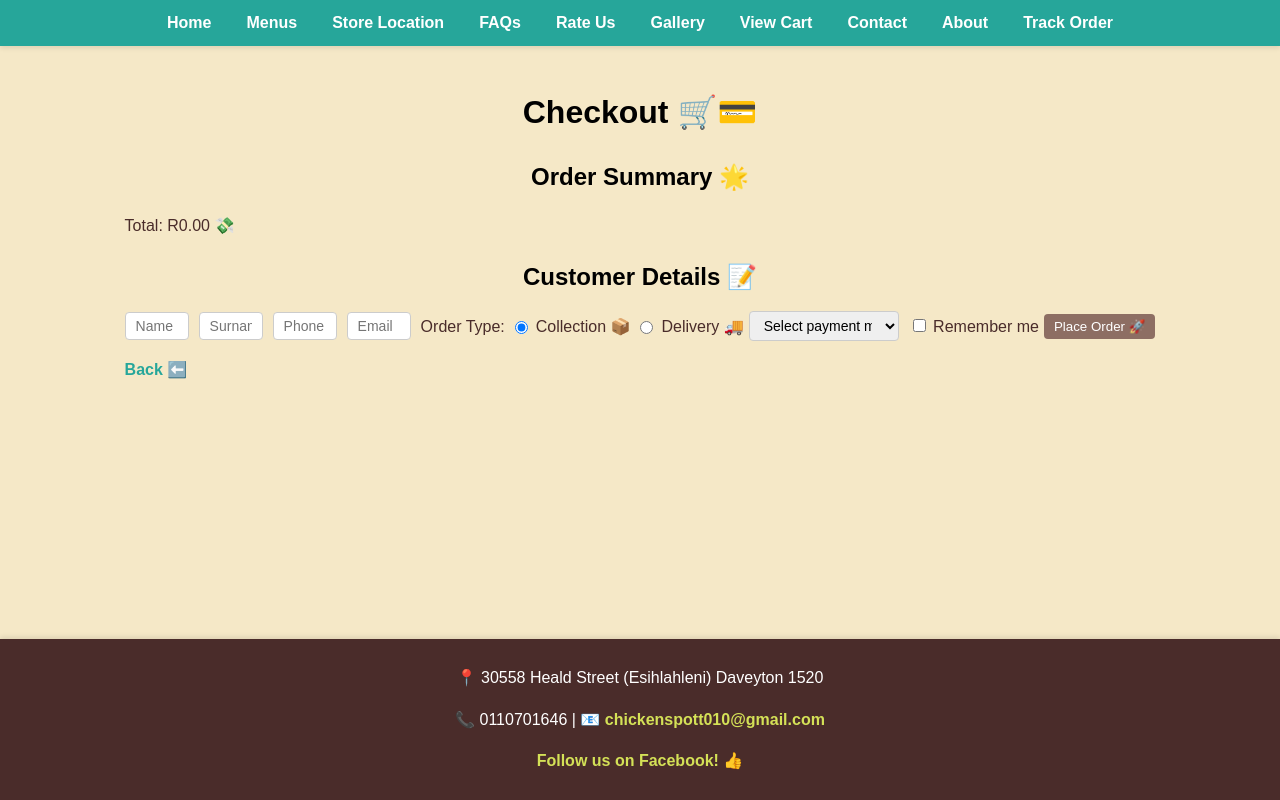
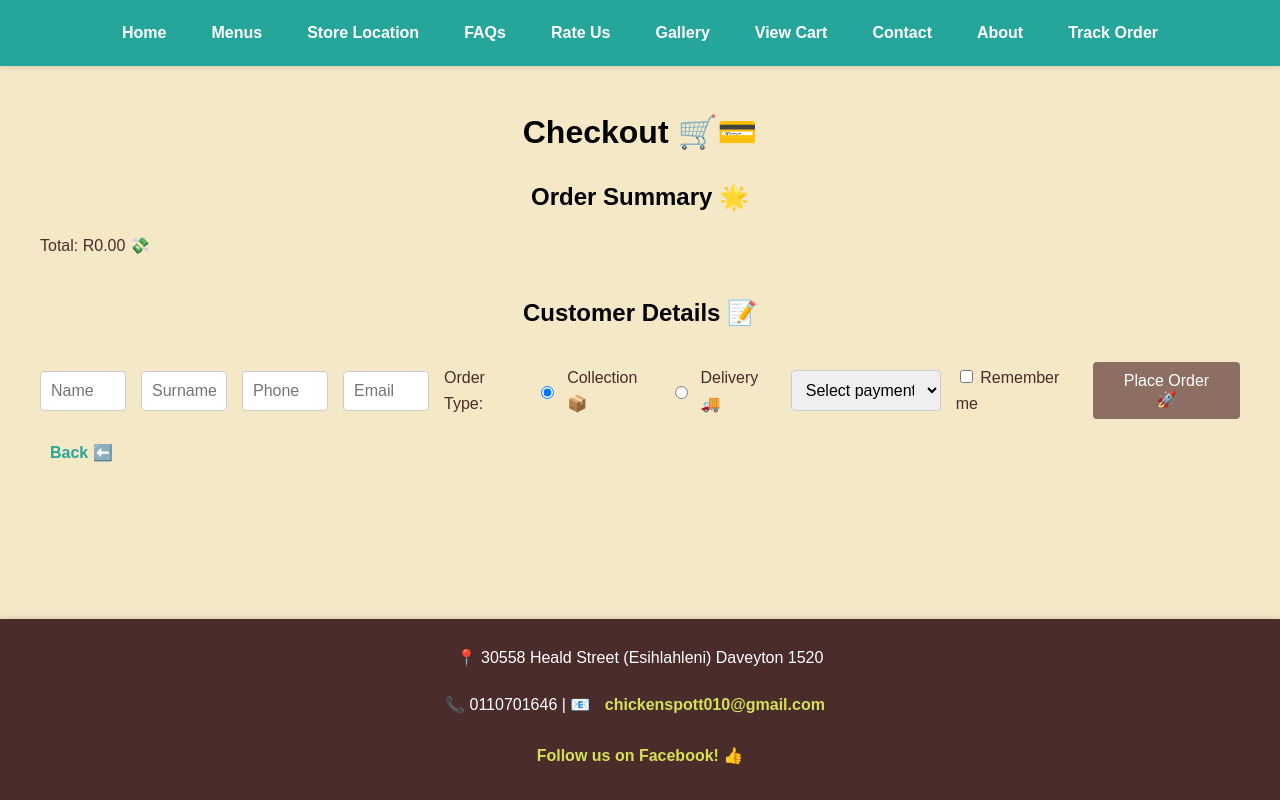
Before and after one commit to LeonardBuda/chicken-spott-online-store, a Flask app: page /checkout in a window 1280 px wide. Run offline with Flask 3, Linux system fonts and the light colour scheme; data that the repository does not hold is empty; parts of the project's set-up code (start-up, migrations or seed data) failed here and were passed over.

Commit message:
Fixed login prompt, improved mobile responsiveness, added checkout pop-up with refresh

```diff
--- a/templates/base.html
+++ b/templates/base.html
@@ -20,8 +20,9 @@
             background-color: #26a69a;
             padding: 10px 20px;
             box-shadow: 0 2px 5px rgba(0, 0, 0, 0.1);
+            position: relative;
         }
-        nav ul {
+        .nav-menu {
             list-style: none;
             margin: 0;
             padding: 0;
@@ -29,23 +30,34 @@
             gap: 15px;
             justify-content: center;
         }
-        nav ul li {
+        .nav-menu li {
             display: inline;
         }
-        nav ul li a {
+        .nav-menu li a {
             text-decoration: none;
             color: #fff;
             font-weight: bold;
-            padding: 5px 10px;
+            padding: 10px 15px;
+            display: block;
             transition: color 0.3s;
         }
-        nav ul li a:hover {
+        .nav-menu li a:hover {
             color: #d4e157;
+        }
+        .hamburger {
+            display: none;
+            font-size: 24px;
+            color: #fff;
+            background: none;
+            border: none;
+            cursor: pointer;
+            padding: 10px;
         }
         .content {
             padding: 20px;
             max-width: 1200px;
             margin: 0 auto;
+            flex-grow: 1;
         }
         h1, h2 {
             color: #000;
@@ -57,7 +69,7 @@
             justify-content: space-between;
             align-items: center;
             margin-bottom: 15px;
-            padding: 10px;
+            padding: 15px;
             background: #f9f1e7;
             border-left: 4px solid #26a69a;
             border-radius: 4px;
@@ -68,32 +80,36 @@
         }
         form {
             display: flex;
-            gap: 5px;
+            gap: 10px;
             align-items: center;
         }
         input[type="number"], select, input[type="text"], input[type="email"], textarea {
-            padding: 5px 10px;
+            padding: 10px;
             margin-right: 5px;
             border: 1px solid #ccc;
             border-radius: 4px;
-            font-size: 14px;
-            width: 3em;
+            font-size: 16px;
+            width: 4em;
         }
         select {
             width: 150px;
+            padding: 10px;
         }
         textarea {
             width: 100%;
             max-width: 300px;
             min-height: 100px;
+            padding: 10px;
         }
         button {
             background-color: #8d6e63;
             color: #fff;
             border: none;
             cursor: pointer;
-            padding: 5px 10px;
+            padding: 10px 20px;
             border-radius: 4px;
+            font-size: 16px;
+            min-width: 100px;
             transition: background-color 0.3s;
         }
         button:hover {
@@ -103,6 +119,8 @@
             color: #26a69a;
             text-decoration: none;
             font-weight: bold;
+            padding: 5px 10px;
+            display: inline-block;
         }
         a:hover {
             text-decoration: underline;
@@ -128,12 +146,36 @@
             display: flex;
             flex-direction: column;
             align-items: center;
-            gap: 10px;
+            gap: 15px;
         }
         @media (max-width: 600px) {
-            nav ul {
+            .hamburger {
+                display: block;
+                position: absolute;
+                top: 10px;
+                right: 20px;
+            }
+            .nav-menu {
+                display: none;
                 flex-direction: column;
+                position: absolute;
+                top: 60px;
+                left: 0;
+                right: 0;
+                background-color: #26a69a;
+                padding: 10px 0;
+                z-index: 1000;
+            }
+            .nav-menu.active {
+                display: flex;
+            }
+            .nav-menu li {
+                width: 100%;
                 text-align: center;
+            }
+            .nav-menu li a {
+                padding: 15px;
+                font-size: 18px;
             }
             .content {
                 padding: 10px;
@@ -141,17 +183,34 @@
             .menu-item {
                 flex-direction: column;
                 text-align: left;
+                padding: 10px;
             }
             .menu-item form {
-                margin-top: 5px;
+                margin-top: 10px;
                 width: 100%;
+                flex-direction: column;
+                gap: 8px;
+            }
+            input[type="number"], select, button {
+                font-size: 14px;
+                padding: 8px;
+                width: 100%;
+                max-width: 100%;
+            }
+            select {
+                width: 100%;
+            }
+            button {
+                padding: 12px;
+                font-size: 16px;
             }
         }
     </style>
 </head>
 <body>
     <nav>
-        <ul>
+        <button class="hamburger">☰</button>
+        <ul class="nav-menu">
             <li><a href="{{ url_for('home') }}">Home</a></li>
             <li><a href="{{ url_for('menus') }}">Menus</a></li>
             <li><a href="{{ url_for('store_location') }}">Store Location</a></li>
@@ -178,6 +237,11 @@
     </footer>
     <script>
         document.addEventListener('DOMContentLoaded', function() {
+            const hamburger = document.querySelector('.hamburger');
+            const navMenu = document.querySelector('.nav-menu');
+            hamburger.addEventListener('click', () => {
+                navMenu.classList.toggle('active');
+            });
             const forms = document.querySelectorAll('form[action="/add_to_cart"]');
             forms.forEach(form => {
                 form.addEventListener('submit', function(e) {
--- a/templates/checkout.html
+++ b/templates/checkout.html
@@ -2,7 +2,7 @@
 {% block title %}Checkout - 010 Café{% endblock %}
 {% block content %}
     <h1>Checkout 🛒💳</h1>
-    <div>
+    <div class="order-summary">
         <h2>Order Summary 🌟</h2>
         <ul>
             {% for item in cart_items %}
@@ -16,17 +16,17 @@
             <p>Delivery Fee: R{{ delivery_fee|floatformat(2) }} ({{ distance_km|floatformat(2) }} km @ R6/km)</p>
         {% endif %}
     </div>
-    <div>
+    <div class="contact-form">
         <h2>Customer Details 📝</h2>
-        <form method="POST" action="{{ url_for('checkout') }}">
+        <form method="POST" action="{{ url_for('checkout') }}" id="checkoutForm">
             <input type="text" name="name" placeholder="Name" value="{{ remembered_customer.get('name', '') }}" required>
             <input type="text" name="surname" placeholder="Surname" value="{{ remembered_customer.get('surname', '') }}">
             <input type="text" name="phone" placeholder="Phone" value="{{ remembered_customer.get('phone', '') }}" required>
             <input type="email" name="email" placeholder="Email" value="{{ remembered_customer.get('email', '') }}" required>
             <label>Order Type:</label>
             <input type="radio" name="delivery" value="false" checked> Collection 📦
-            <input type="radio" name="delivery" value="true"> Delivery 🚚<br>
-            <input type="text" name="address" placeholder="Delivery Address" {% if not remembered_customer.get('remembered') %}style="display:none;"{% endif %}>
+            <input type="radio" name="delivery" value="true" id="deliveryRadio"> Delivery 🚚
+            <input type="text" name="address" placeholder="Delivery Address" id="deliveryAddress" style="display: none;">
             <select name="payment_method" required>
                 <option value="" disabled selected>Select payment method</option>
                 <option value="Cash on delivery">Cash on delivery</option>
@@ -40,4 +40,31 @@
         </form>
     </div>
     <p><a href="{{ url_for('view_cart') }}">Back ⬅️</a></p>
+    <script>
+        document.addEventListener('DOMContentLoaded', function() {
+            const deliveryRadio = document.getElementById('deliveryRadio');
+            const deliveryAddress = document.getElementById('deliveryAddress');
+            deliveryRadio.addEventListener('change', function() {
+                deliveryAddress.style.display = this.checked ? 'block' : 'none';
+            });
+            document.getElementById('checkoutForm').addEventListener('submit', function(e) {
+                e.preventDefault();
+                const formData = new FormData(this);
+                fetch('/checkout', {
+                    method: 'POST',
+                    body: formData
+                })
+                .then(response => response.json())
+                .then(data => {
+                    if (data.error) {
+                        alert('Error: ' + data.error);
+                    } else if (data.stay) {
+                        alert(data.message);
+                        window.location.href = '{{ url_for('home') }}'; // Redirect to home after pop-up
+                    }
+                })
+                .catch(error => alert('Error submitting checkout: ' + error));
+            });
+        });
+    </script>
 {% endblock %}
```
